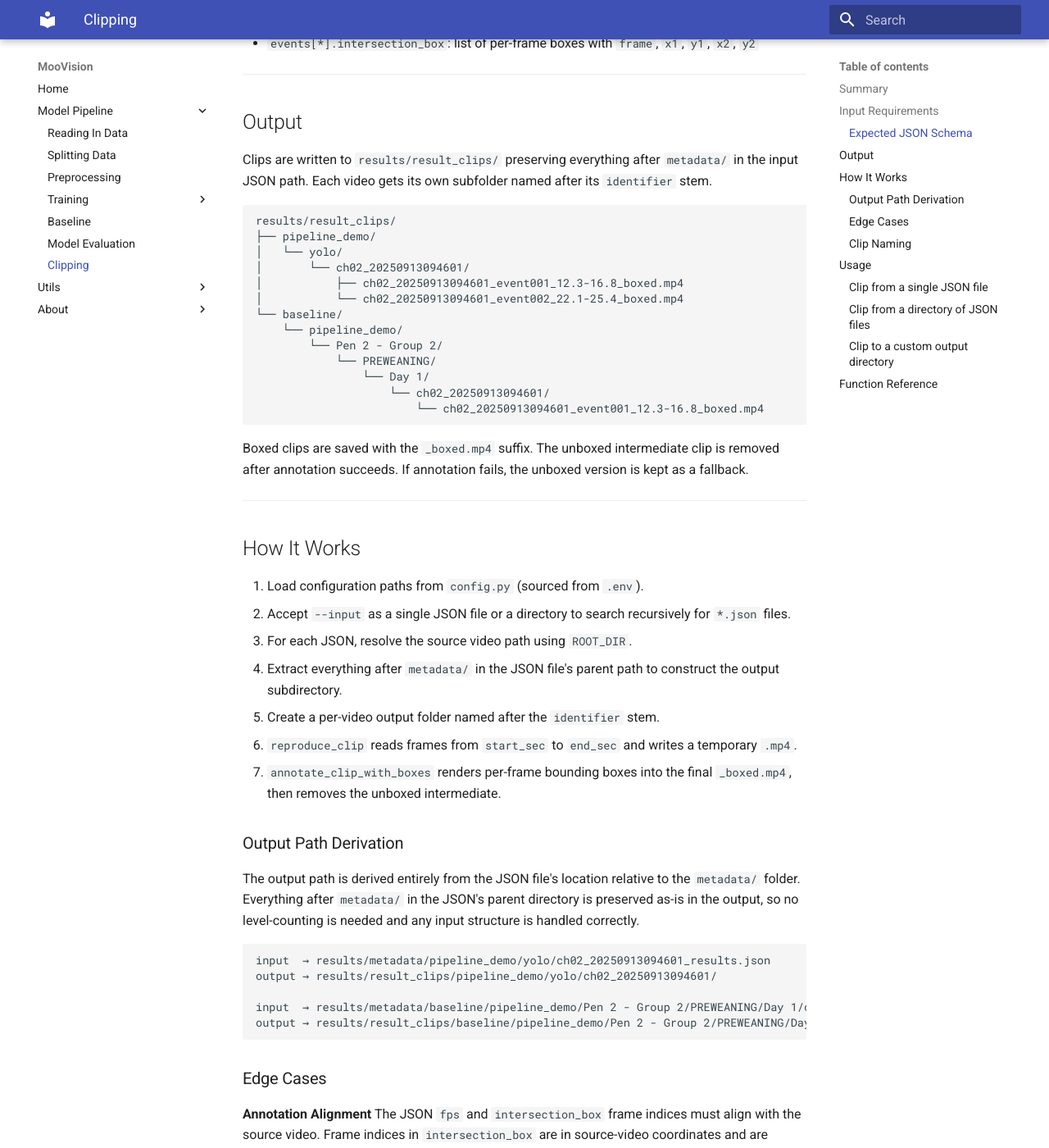
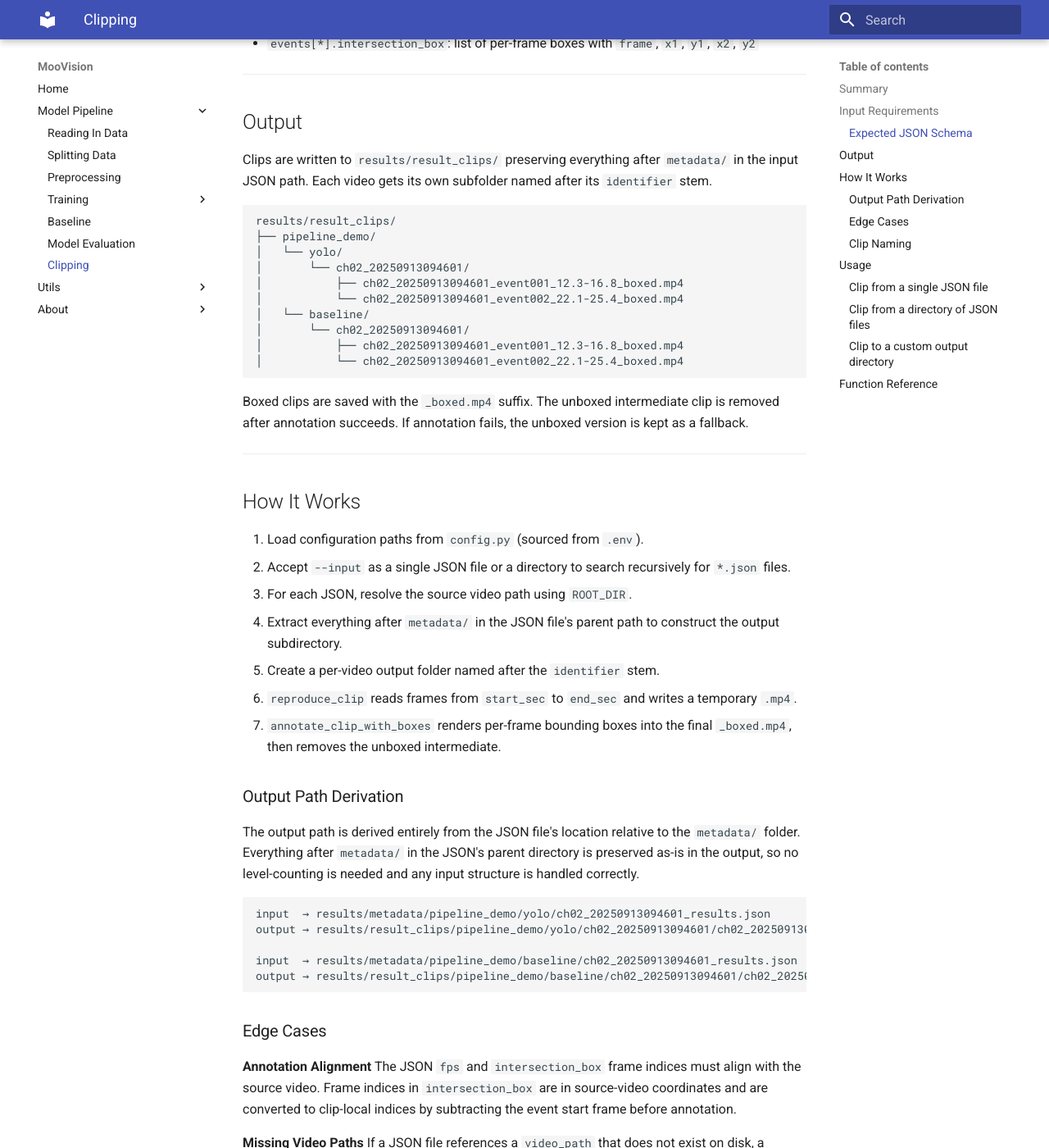
Before and after one commit to UBC-AWP/mooVision, an MkDocs documentation site: the page built from docs/Pipeline/generating_clips/clipping.md, in a window 1280 px wide and 1400 px high, scrolled down 1303 px. Shown: the whole window at 82% size. Built offline with MkDocs 1.6.1 and Material for MkDocs 9.7.7, drawn with Linux system fonts in a browser that asks for light colours.

Commit message:
update clipping and associated script

````diff
--- a/docs/Pipeline/generating_clips/clipping.md
+++ b/docs/Pipeline/generating_clips/clipping.md
@@ -57,13 +57,10 @@ results/result_clips/
 │       └── ch02_20250913094601/
 │           ├── ch02_20250913094601_event001_12.3-16.8_boxed.mp4
 │           └── ch02_20250913094601_event002_22.1-25.4_boxed.mp4
-└── baseline/
-    └── pipeline_demo/
-        └── Pen 2 - Group 2/
-            └── PREWEANING/
-                └── Day 1/
-                    └── ch02_20250913094601/
-                        └── ch02_20250913094601_event001_12.3-16.8_boxed.mp4
+│   └── baseline/
+│       └── ch02_20250913094601/
+│           ├── ch02_20250913094601_event001_12.3-16.8_boxed.mp4
+│           └── ch02_20250913094601_event002_22.1-25.4_boxed.mp4
 ```
 
 Boxed clips are saved with the `_boxed.mp4` suffix. The unboxed intermediate clip is removed after annotation succeeds. If annotation fails, the unboxed version is kept as a fallback.
@@ -86,10 +83,10 @@ The output path is derived entirely from the JSON file's location relative to th
 
 ```text
 input  → results/metadata/pipeline_demo/yolo/ch02_20250913094601_results.json
-output → results/result_clips/pipeline_demo/yolo/ch02_20250913094601/
+output → results/result_clips/pipeline_demo/yolo/ch02_20250913094601/ch02_20250913094601_event001_12.3-16.8_boxed.mp4
 
-input  → results/metadata/baseline/pipeline_demo/Pen 2 - Group 2/PREWEANING/Day 1/ch02_20250913094601_results.json
-output → results/result_clips/baseline/pipeline_demo/Pen 2 - Group 2/PREWEANING/Day 1/ch02_20250913094601/
+input  → results/metadata/pipeline_demo/baseline/ch02_20250913094601_results.json
+output → results/result_clips/pipeline_demo/baseline/ch02_20250913094601/ch02_20250913094601_event001_12.3-16.8_boxed.mp4
 ```
 
 ### Edge Cases
````
Also changed, not shown: 1 other file.
